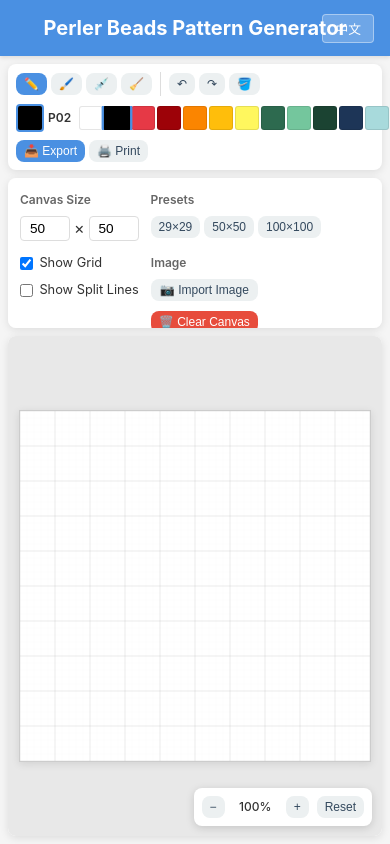
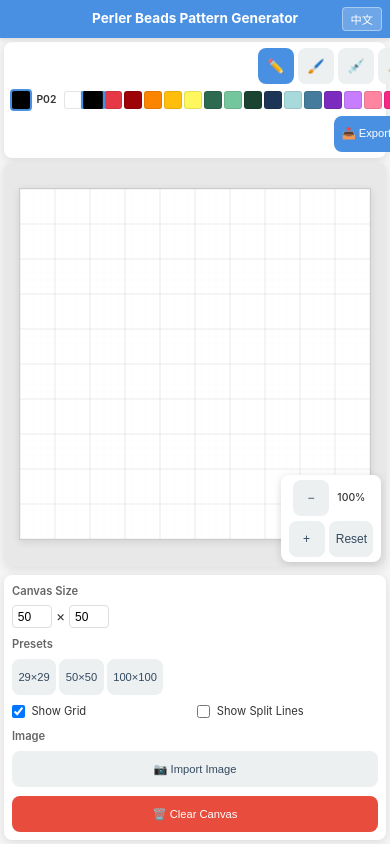
Before and after one commit to liang-lql/perler-beads-convertor, a Vue app: page / in a window 390 px wide. Built offline with nearby package versions, Linux system fonts and the light colour scheme.

Commit message:
Improve mobile responsive design for better touch experience

```diff
--- a/src/App.vue
+++ b/src/App.vue
@@ -854,14 +854,26 @@ body {
   .top-toolbar {
     flex-direction: column;
     align-items: stretch;
+    gap: 0.4rem;
   }
 
   .toolbar-section {
     flex-wrap: wrap;
+    justify-content: center;
   }
 
   .colors-section {
     min-width: auto;
+    order: 2;
+  }
+
+  .tools-section {
+    order: 1;
+  }
+
+  .actions-section {
+    order: 3;
+    justify-content: center;
   }
 
   .content-area {
@@ -871,13 +883,96 @@ body {
   .left-panel {
     width: 100%;
     min-width: auto;
-    max-height: 150px;
+    max-height: none;
     flex-direction: row;
     flex-wrap: wrap;
+    gap: 0.5rem;
+    order: 2;
   }
 
   .panel-section {
-    flex-direction: column;
+    flex: 1;
+    min-width: 140px;
+  }
+
+  .canvas-area {
+    min-height: 300px;
+    order: 1;
+  }
+
+  .color-stats-bar {
+    max-height: 100px;
+    order: 3;
+  }
+}
+
+/* Mobile devices - smaller screens */
+@media (max-width: 600px) {
+  .app-header {
+    padding: 0.5rem;
+  }
+
+  .app-header h1 {
+    font-size: 1rem;
+  }
+
+  .lang-switch {
+    padding: 0.2rem 0.5rem;
+    font-size: 0.7rem;
+    right: 0.5rem;
+  }
+
+  .main-layout {
+    padding: 0.25rem;
+    gap: 0.25rem;
+  }
+
+  .top-toolbar {
+    padding: 0.4rem;
+  }
+
+  .toolbar-section {
+    gap: 0.25rem;
+  }
+
+  .left-panel {
+    padding: 0.5rem;
+    gap: 0.5rem;
+  }
+
+  .panel-section {
+    min-width: 120px;
+  }
+
+  .section-label {
+    font-size: 0.7rem;
+  }
+
+  .size-input {
+    width: 40px;
+    font-size: 0.75rem;
+    padding: 0.2rem;
+  }
+
+  .preset-buttons {
+    gap: 0.2rem;
+  }
+
+  .preset-buttons .btn {
+    font-size: 0.7rem;
+    padding: 0.2rem 0.4rem;
+  }
+
+  .checkbox-row {
+    font-size: 0.7rem;
+  }
+
+  .image-scale-control {
+    padding: 0.3rem;
+  }
+
+  .image-scale-control label {
+    font-size: 0.65rem;
   }
 
   .canvas-area {
@@ -885,7 +980,75 @@ body {
   }
 
   .color-stats-bar {
-    max-height: 120px;
+    padding: 0.5rem;
+    max-height: 80px;
+  }
+
+  .stats-title {
+    font-size: 0.75rem;
+  }
+
+  .stat-item {
+    padding: 0.15rem 0.3rem;
+  }
+
+  .stat-color {
+    width: 16px;
+    height: 16px;
+  }
+
+  .stat-code {
+    font-size: 0.65rem;
+  }
+
+  .stat-count {
+    font-size: 0.55rem;
+  }
+}
+
+/* Very small screens */
+@media (max-width: 400px) {
+  .app-header h1 {
+    font-size: 0.85rem;
+  }
+
+  .top-toolbar {
+    gap: 0.3rem;
+  }
+
+  .left-panel {
+    flex-direction: column;
+    flex-wrap: nowrap;
+  }
+
+  .panel-section {
+    flex-direction: row;
+    flex-wrap: wrap;
+    align-items: center;
+    min-width: auto;
+    width: 100%;
+    gap: 0.3rem;
+  }
+
+  .section-label {
+    width: 100%;
+  }
+
+  .size-inputs {
+    flex: 1;
+  }
+
+  .preset-buttons {
+    flex: 1;
+  }
+
+  .checkbox-row {
+    flex: 1;
+    min-width: 45%;
+  }
+
+  .colors-section .color-scroll {
+    max-width: 100%;
   }
 }
 </style>
--- a/src/components/CanvasGrid.vue
+++ b/src/components/CanvasGrid.vue
@@ -862,4 +862,44 @@ canvas {
   font-weight: 500;
   box-shadow: 0 1px 4px rgba(0,0,0,0.1);
 }
+
+/* Mobile responsive styles */
+@media (max-width: 600px) {
+  .zoom-controls {
+    bottom: 5px;
+    right: 5px;
+    padding: 0.3rem;
+    gap: 0.3rem;
+    font-size: 0.7rem;
+  }
+
+  .zoom-level {
+    font-size: 0.65rem;
+    min-width: 35px;
+  }
+
+  .zoom-controls .btn {
+    font-size: 0.75rem;
+    padding: 0.2rem 0.4rem;
+  }
+
+  .position-info {
+    bottom: 5px;
+    left: 5px;
+    font-size: 0.65rem;
+    padding: 0.15rem 0.3rem;
+  }
+
+  .header-cell {
+    font-size: 8px !important;
+  }
+}
+
+@media (max-width: 400px) {
+  .zoom-controls {
+    flex-wrap: wrap;
+    max-width: 100px;
+    justify-content: center;
+  }
+}
 </style>
--- a/src/components/ColorPalette.vue
+++ b/src/components/ColorPalette.vue
@@ -118,6 +118,7 @@ watch(() => recentColors.value, (newVal) => {
   overflow-x: auto;
   overflow-y: hidden;
   max-width: 400px;
+  -webkit-overflow-scrolling: touch;
 }
 
 .preset-colors {
@@ -146,4 +147,48 @@ watch(() => recentColors.value, (newVal) => {
   box-shadow: 0 0 0 2px #4a90e2;
   transform: scale(1.1);
 }
+
+@media (max-width: 900px) {
+  .color-scroll {
+    max-width: 300px;
+  }
+}
+
+@media (max-width: 600px) {
+  .color-palette {
+    width: 100%;
+    justify-content: flex-start;
+  }
+
+  .color-scroll {
+    max-width: 100%;
+    flex: 1;
+  }
+
+  .selected-preview {
+    width: 24px;
+    height: 24px;
+  }
+
+  .selected-code {
+    font-size: 0.65rem;
+  }
+
+  .color-item {
+    width: 20px;
+    height: 20px;
+  }
+}
+
+@media (max-width: 400px) {
+  .color-item {
+    width: 18px;
+    height: 18px;
+  }
+
+  .selected-preview {
+    width: 22px;
+    height: 22px;
+  }
+}
 </style>
--- a/src/components/DrawingTools.vue
+++ b/src/components/DrawingTools.vue
@@ -142,4 +142,34 @@ watch(() => props.currentTool, (newVal) => {
   display: flex;
   gap: 0.25rem;
 }
+
+@media (max-width: 600px) {
+  .drawing-tools {
+    gap: 0.3rem;
+    flex-wrap: wrap;
+    justify-content: center;
+  }
+
+  .brush-size {
+    padding: 0.2rem 0.4rem;
+  }
+
+  .brush-size label {
+    font-size: 0.65rem;
+  }
+
+  .brush-size input[type="range"] {
+    width: 50px;
+  }
+
+  .divider {
+    display: none;
+  }
+
+  .tool-buttons .btn,
+  .action-buttons .btn {
+    padding: 0.25rem 0.5rem;
+    font-size: 0.85rem;
+  }
+}
 </style>
--- a/styles/main.css
+++ b/styles/main.css
@@ -163,3 +163,73 @@ body {
   border-color: var(--gray-dark);
   box-shadow: 0 0 0 2px white, 0 0 0 4px var(--gray-dark);
 }
+
+/* Mobile touch-friendly styles */
+@media (max-width: 900px) {
+  .btn {
+    min-height: 36px;
+    min-width: 36px;
+  }
+
+  .btn-sm {
+    min-height: 32px;
+  }
+}
+
+@media (max-width: 600px) {
+  body {
+    font-size: 14px;
+  }
+
+  .btn {
+    padding: 0.4rem 0.8rem;
+    min-height: 40px;
+  }
+
+  .btn-sm {
+    padding: 0.3rem 0.5rem;
+    font-size: 0.7rem;
+    min-height: 36px;
+  }
+
+  .card {
+    padding: 0.75rem;
+  }
+
+  .card-header {
+    font-size: 0.9rem;
+  }
+}
+
+/* Touch device optimizations */
+@media (hover: none) and (pointer: coarse) {
+  .btn:hover {
+    transform: none;
+  }
+
+  .color-item:hover {
+    transform: none;
+  }
+
+  /* Larger touch targets */
+  .btn {
+    min-height: 44px;
+    min-width: 44px;
+  }
+}
+
+/* Prevent text selection on interactive elements */
+.btn,
+.color-item,
+.header-cell,
+.stat-item {
+  -webkit-user-select: none;
+  user-select: none;
+  -webkit-tap-highlight-color: transparent;
+}
+
+/* Smooth scrolling for mobile */
+.color-scroll,
+.stats-content {
+  -webkit-overflow-scrolling: touch;
+}
```
